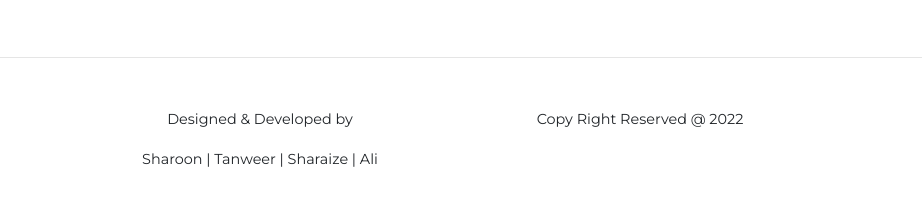
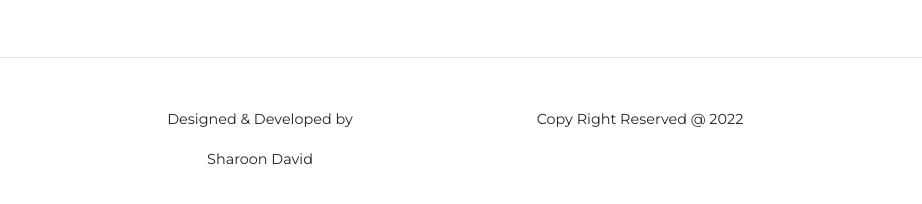
Before and after one commit to DEE4212/ALPINE-ASCENT, a plain HTML site: page Contact.html in a window 1280 px wide. Shown: the part 1399-1603 px from the top of the page, 0-922 px from the left. Drawn offline with nearby package versions, Linux system fonts and the light colour scheme; a script that the page names is missing; a web font is replaced by a local one.

Commit message:
first commit

```diff
--- a/Contact.html
+++ b/Contact.html
@@ -137,7 +137,7 @@
             <div class="container">
                 <div class="row">
                     <div class="col-md-4">
-                        <span class="copyright">Designed & Developed by<br> Sharoon | Tanweer | Sharaize | Ali</span>
+                        <span class="copyright">Designed & Developed by<br> Sharoon David</span>
                     </div>
                     <div class="col-md-4">
                         <span class="copyright">Copy Right Reserved @ 2022</span>
```
